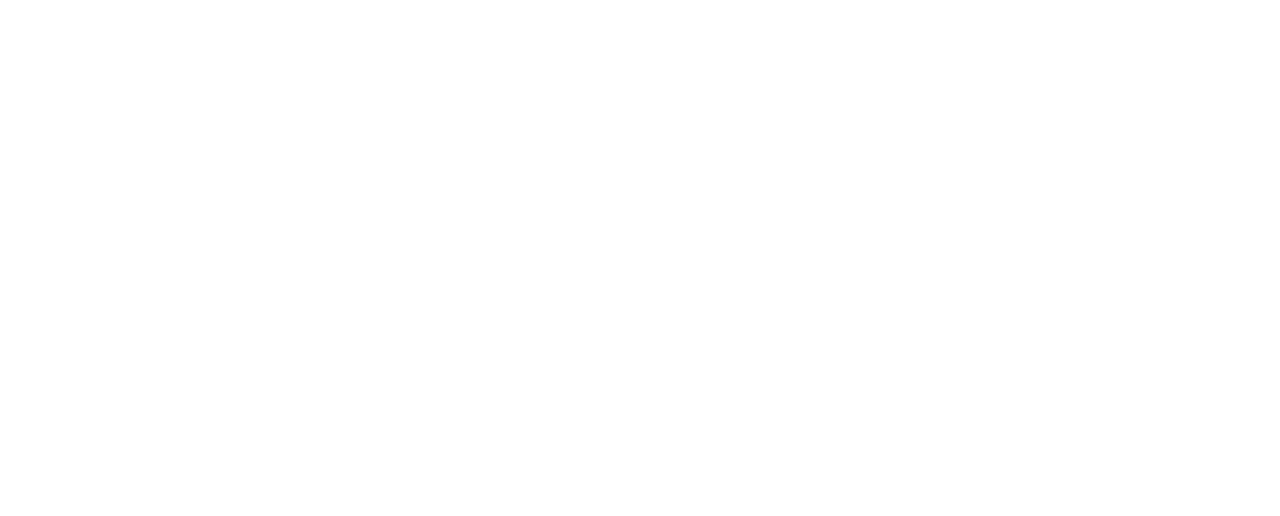
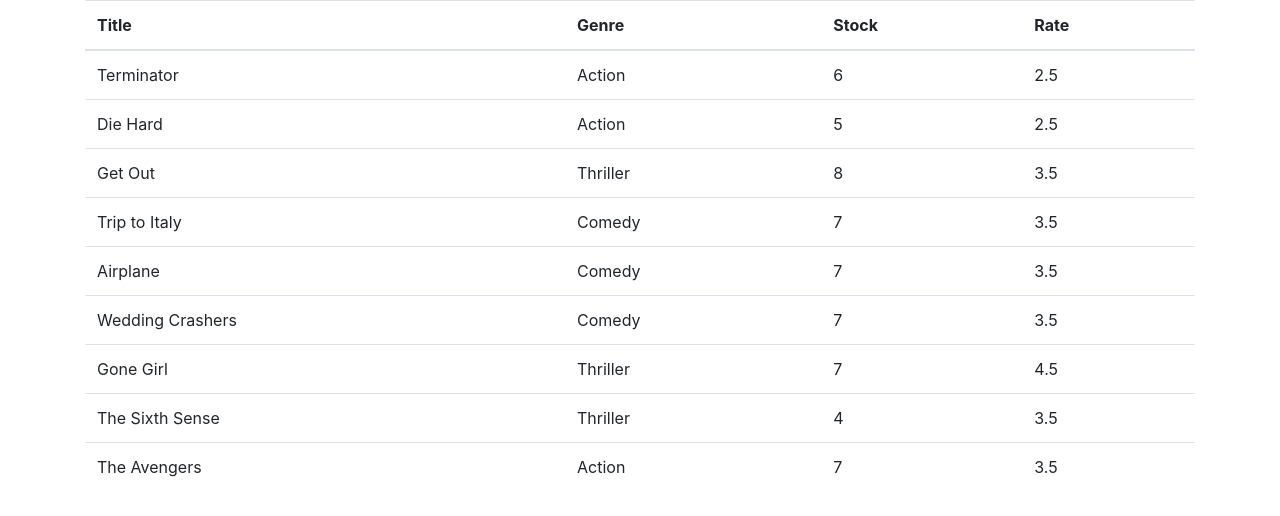
Before and after one commit to bipinstha7/react-design-pattern, a React (Create React App) app: page / in a window 1280 px wide. Shown: the top 516 px of the page. Built offline with nearby package versions, Linux system fonts and the light colour scheme.

Commit message:
Movie component which shows the list of movies in table

```diff
--- a/src/App.js
+++ b/src/App.js
@@ -1,30 +1,14 @@
 import React, { Component } from 'react';
 import './App.css';
+import Movies from './components/movies';
 
 class App extends Component {
-	state = {
-		count: 0,
-		tags: ['tag1', 'tag2', 'tag3'],
-	};
-
-	formatCount() {
-		const { count } = this.state;
-
-		return count === 0 ? 'Zero' : count;
-	}
-
-	getBadgeClasses() {
-		let classes = 'badge m-2 badge-';
-		classes += this.state.count === 0 ? 'warning' : 'primary';
-		return classes;
-	}
-
-	handleIncrement = step => {
-		this.setState({ count: this.state.count + step });
-	};
-
 	render() {
-		return <main className="container" />;
+		return (
+			<main className="container">
+				<Movies />
+			</main>
+		);
 	}
 }
 
--- /dev/null
+++ b/src/components/movies.js
@@ -0,0 +1,40 @@
+import React, { Component } from 'react';
+import { getMovies } from '../services/fakeMovieService';
+
+class Movies extends Component {
+	state = {
+		movies: [],
+	};
+
+	componentDidMount() {
+		const movies = getMovies();
+		this.setState({ movies });
+	}
+
+	render() {
+		return (
+			<table className="table">
+				<thead>
+					<tr>
+						<th>Title</th>
+						<th>Genre</th>
+						<th>Stock</th>
+						<th>Rate</th>
+					</tr>
+				</thead>
+				<tbody>
+					{this.state.movies.map(movie => (
+						<tr key={movie._id}>
+							<td>{movie.title}</td>
+							<td>{movie.genre.name}</td>
+							<td>{movie.numberInStock}</td>
+							<td>{movie.dailyRentalRate}</td>
+						</tr>
+					))}
+				</tbody>
+			</table>
+		);
+	}
+}
+
+export default Movies;
```
